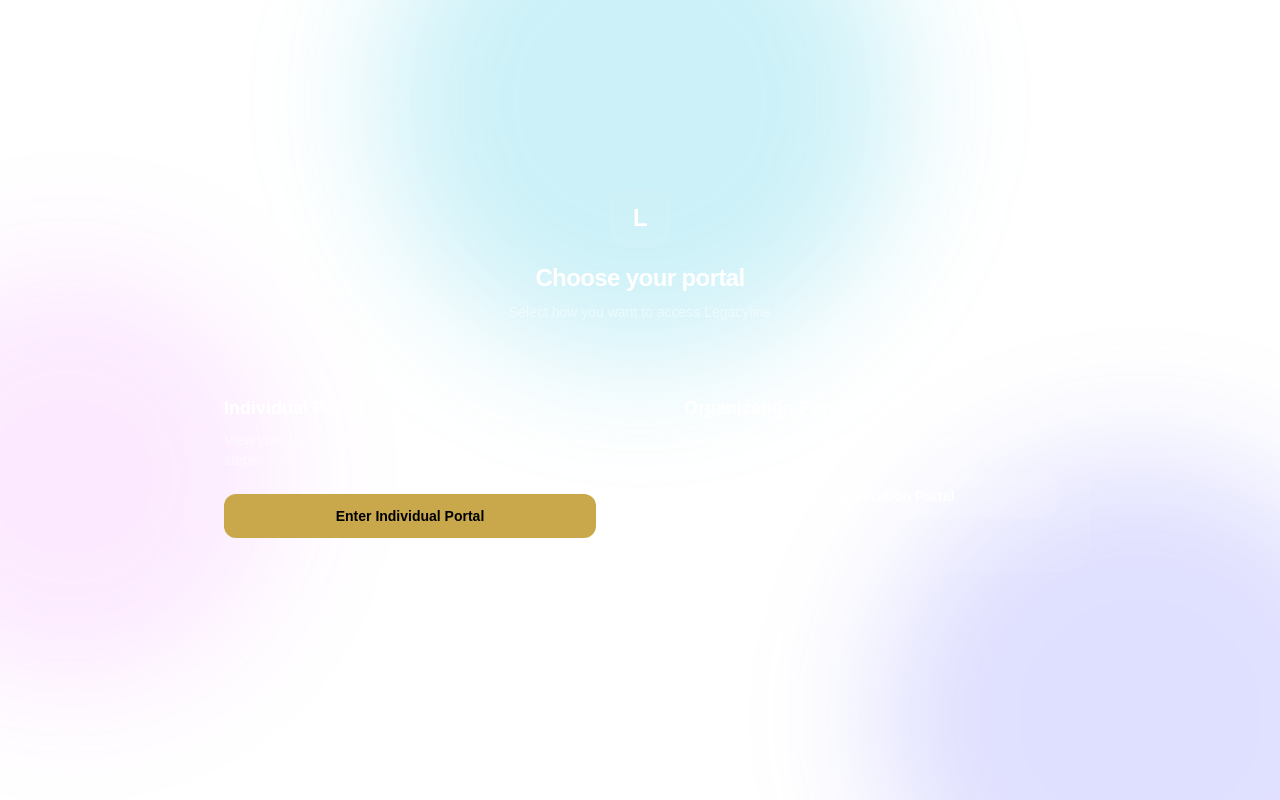
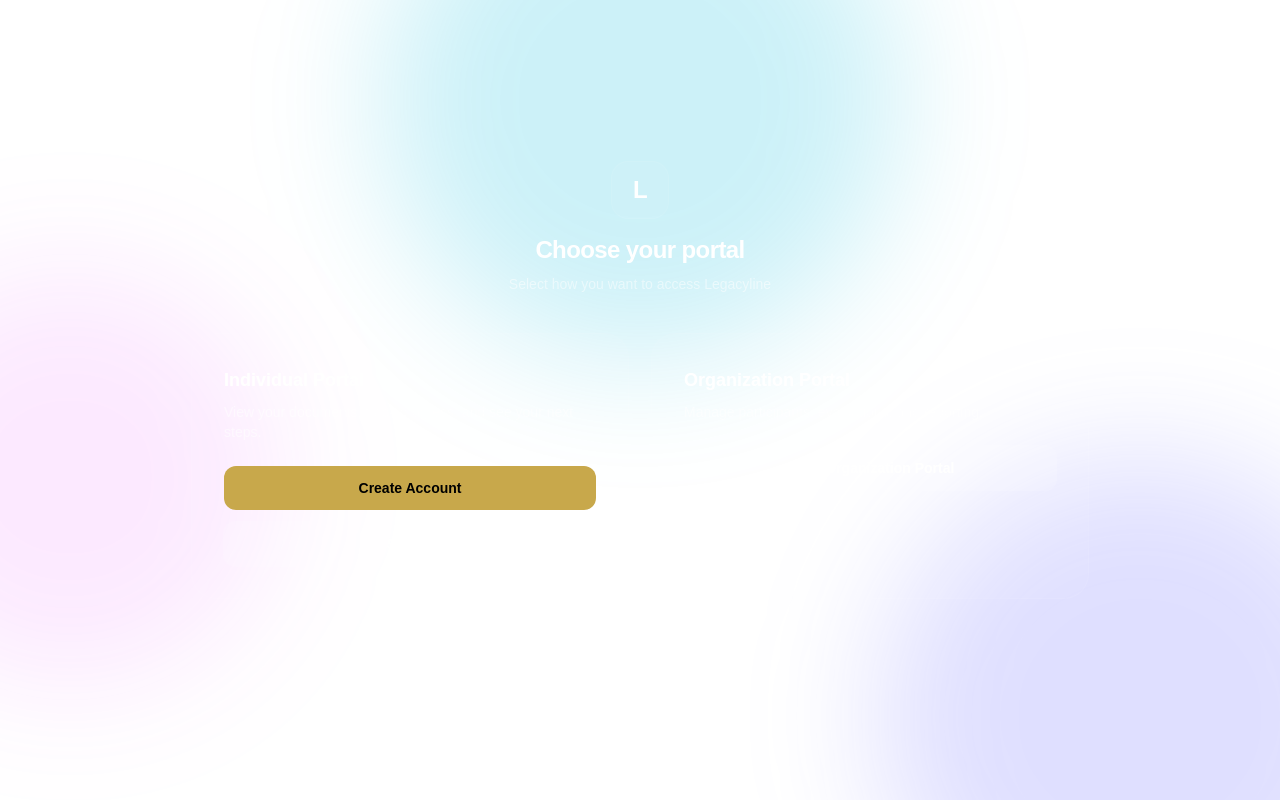
Before and after one commit to cken1977-create/legacyline-web, a Next.js app in the folder legacyline-ui/: page /login in a window 1280 px wide. Built offline with nearby package versions, Linux system fonts and the light colour scheme.

Commit message:
Update page.tsx

```diff
--- a/legacyline-ui/app/login/page.tsx
+++ b/legacyline-ui/app/login/page.tsx
@@ -25,13 +25,20 @@ export default function LoginChooserPage() {
             <p className="mt-2 text-sm text-white/50">
               View your documents, track progress, and see your next steps.
             </p>
-
-            <Link
-              href="/login/individual"
-              className="mt-6 inline-flex w-full items-center justify-center rounded-xl bg-[#C8A84B] px-4 py-3 text-sm font-semibold text-black transition-colors hover:bg-[#dcc47a]"
-            >
-              Enter Individual Portal
-            </Link>
+            <div className="mt-6 flex flex-col gap-3">
+              <Link
+                href="/login/signup/individual"
+                className="inline-flex w-full items-center justify-center rounded-xl bg-[#C8A84B] px-4 py-3 text-sm font-semibold text-black transition-colors hover:bg-[#dcc47a]"
+              >
+                Create Account
+              </Link>
+              <Link
+                href="/login/individual"
+                className="inline-flex w-full items-center justify-center rounded-xl bg-white/10 px-4 py-3 text-sm font-semibold text-white ring-1 ring-white/10 transition-colors hover:bg-white/15"
+              >
+                Sign In
+              </Link>
+            </div>
           </div>
 
           {/* Organization Portal */}
@@ -40,7 +47,6 @@ export default function LoginChooserPage() {
             <p className="mt-2 text-sm text-white/50">
               Manage participants, evaluations, and reporting.
             </p>
-
             <Link
               href="/login/organization"
               className="mt-6 inline-flex w-full items-center justify-center rounded-xl bg-white/10 px-4 py-3 text-sm font-semibold text-white ring-1 ring-white/10 transition-colors hover:bg-white/15"
```
